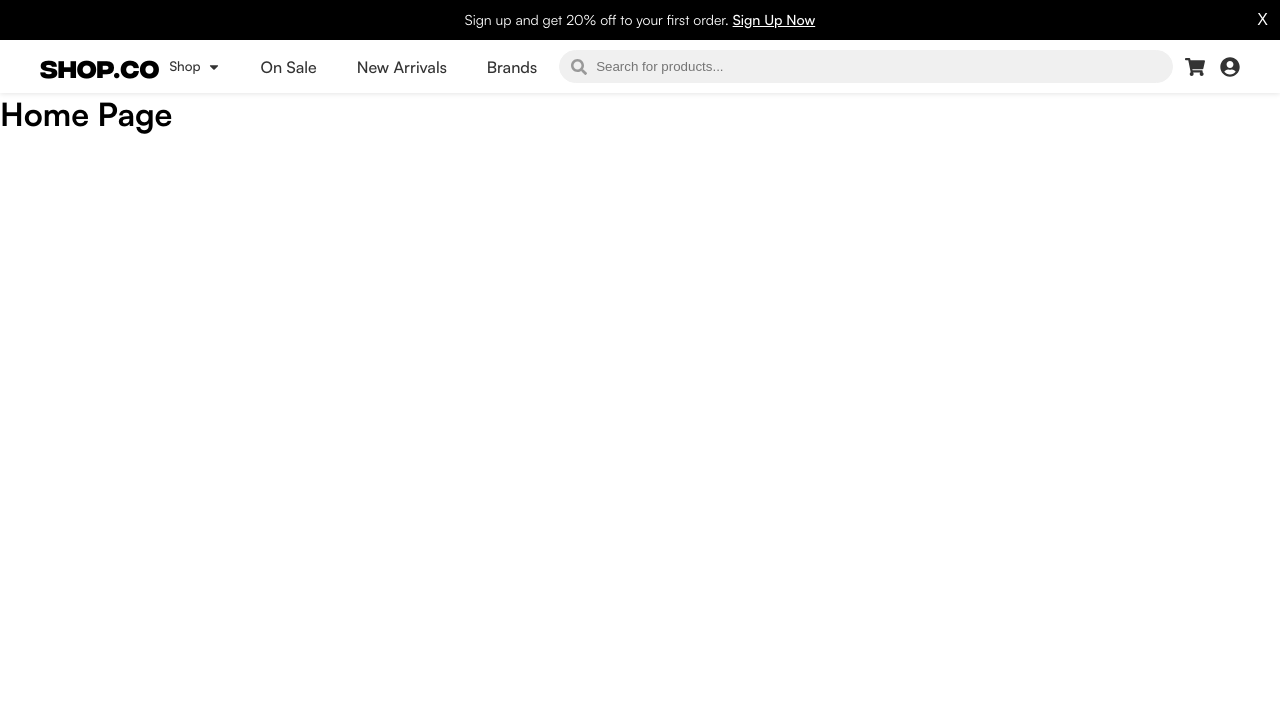
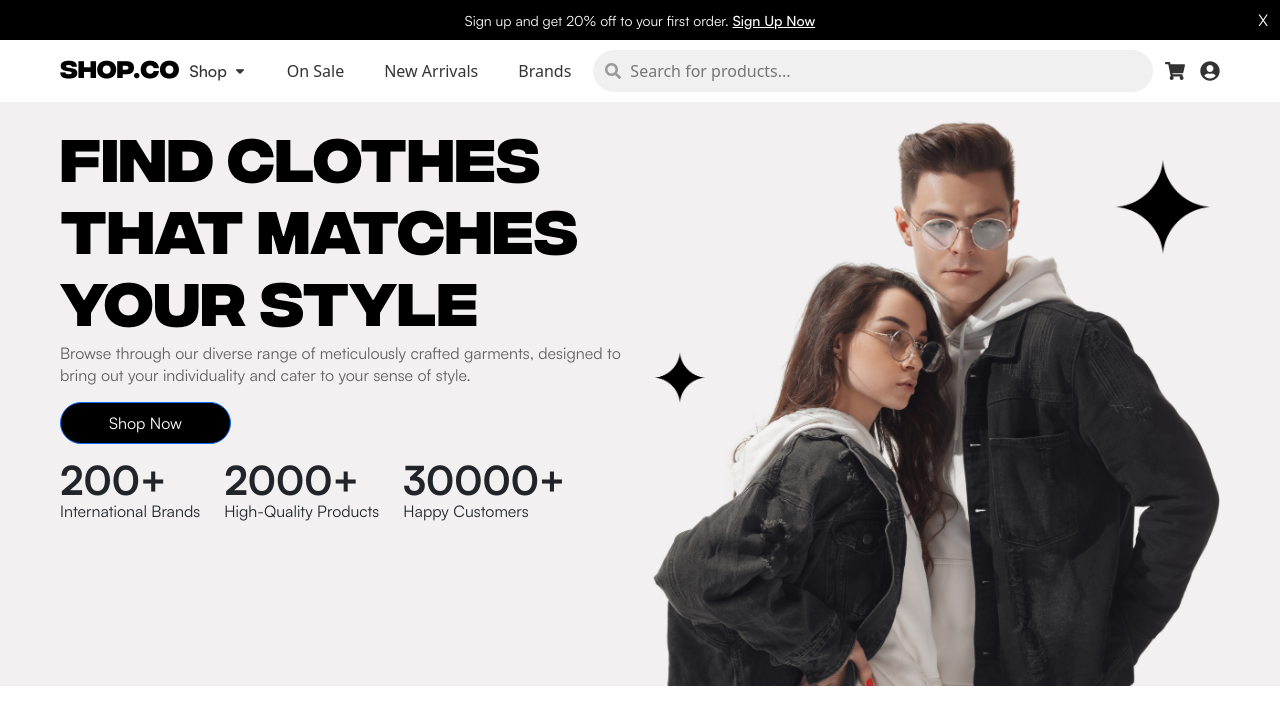
Before and after one commit to kladoyris-G/react_e-commerce, a React (Vite) app: page / in a window 1280 px wide. Shown: the top 724 px of the page. Built offline with nearby package versions, Linux system fonts and the light colour scheme.

Commit message:
add hero session on home page

```diff
--- a/package.json
+++ b/package.json
@@ -12,6 +12,8 @@
   },
   "dependencies": {
     "@reduxjs/toolkit": "^2.11.0",
+    "bootstrap": "^5.3.8",
+    "clsx": "^2.1.1",
     "react": "^19.2.0",
     "react-burger-menu": "^3.1.0",
     "react-dom": "^19.2.0",
--- a/src/App.css
+++ b/src/App.css
@@ -7,3 +7,16 @@
 body {
   margin: 0;
 }
+
+.mainContentWrapper {
+  width: 100%;
+  max-width: 1200px;
+  margin: 0 auto;
+  padding: 0 20px;
+}
+
+@media (min-width: 1400px) {
+  .mainContentWrapper {
+    max-width: 1300px;
+  }
+}
--- a/src/components/header/Header.module.css
+++ b/src/components/header/Header.module.css
@@ -10,7 +10,7 @@
 .navbar {
   display: flex;
   align-items: center;
-  padding: 10px 40px;
+  padding: 10px 20px;
   justify-content: flex-start;
   width: 100%;
   box-sizing: border-box;
--- a/src/components/header/Header.tsx
+++ b/src/components/header/Header.tsx
@@ -10,6 +10,7 @@ import styles from "./Header.module.css";
 import Home from "../../pages/home/Home";
 import { slide as Menu } from "react-burger-menu";
 import "./Burger.css";
+import clsx from "clsx";
 
 const Header: React.FC = () => {
   const [isOpen, setIsOpen] = useState(false);
@@ -42,7 +43,7 @@ const Header: React.FC = () => {
             Brands
           </Link>
         </Menu>
-        <nav className={styles.navbar}>
+        <nav className={clsx(styles.navbar, "mainContentWrapper")}>
           {/* Logo */}
           <h1 className={styles.logo}>
             <Link to={Home.route}>SHOP.CO</Link>
--- a/src/pages/home/Home.tsx
+++ b/src/pages/home/Home.tsx
@@ -1,11 +1,15 @@
 import React from "react";
 
-// Define your component
+import HeroContainer from "./componets/Hero_container/Hero_container";
+
 const Home: React.FC & { route: string } = () => {
-  return <h1>Home Page</h1>;
+  return (
+    <>
+      <HeroContainer />
+    </>
+  );
 };
 
-// Attach a static property
 Home.route = "/";
 
 export default Home;
--- /dev/null
+++ b/src/pages/home/componets/Hero_container/Hero_container.module.css
@@ -0,0 +1,42 @@
+.title {
+  font-size: 60px;
+  color: #000;
+  font-weight: 700;
+  font-family: "Integral-Cf", sans-serif;
+  font-style: bold;
+}
+
+.subTitle {
+  font-family: "Satoshi", sans-serif;
+  font-weight: 400;
+  font-size: 16px;
+  line-height: 22px;
+  color: #00000099;
+}
+
+.mainContainer {
+  background-color: #f2f0f1;
+}
+
+.shopBtn {
+  background-color: #000 !important;
+}
+
+.shopText {
+  color: #fff;
+  margin: 0;
+  font-size: 16px;
+  font-family: "Satoshi", sans-serif;
+}
+
+@media (max-width: 580px) {
+  .title {
+    font-size: 40px;
+  }
+}
+
+@media (max-width: 380px) {
+  .title {
+    font-size: 30px;
+  }
+}
--- /dev/null
+++ b/src/pages/home/componets/Hero_container/Hero_container.tsx
@@ -0,0 +1,68 @@
+import styles from "./Hero_container.module.css";
+import clsx from "clsx";
+import homeImage from "/src/assets/images/home_image.png";
+import StatContainer from "../Stat_container/Stat_container";
+
+const HeroContainer: React.FC = () => {
+  return (
+    <div className={styles.mainContainer}>
+      <div className={clsx("mainContentWrapper pt-3")}>
+        {/* Titles and Shop btn */}
+        <div className="row ">
+          <div className="col-sm">
+            <div>
+              <h1 className={styles.title}>
+                FIND CLOTHES
+                <br />
+                THAT MATCHES
+                <br />
+                YOUR STYLE
+              </h1>
+              <p className={styles.subTitle}>
+                Browse through our diverse range of meticulously crafted
+                garments, designed to bring out your individuality and cater to
+                your sense of style.
+              </p>
+              <div className="d-grid d-sm-block">
+                <button
+                  type="button"
+                  className={clsx(
+                    "btn btn-lg btn-primary rounded-pill px-5 ",
+                    styles.shopBtn
+                  )}
+                >
+                  <p className={styles.shopText}>Shop Now</p>
+                </button>
+              </div>
+            </div>
+            {/* Stats */}
+            <div className="row justify-content-center justify-content-sm-start pt-3">
+              <StatContainer
+                title="International Brands"
+                statValue={200}
+                className="col-auto pb-2"
+              />
+              <StatContainer
+                title="High-Quality Products"
+                statValue={2000}
+                className="col-auto pb-2"
+              />
+              <StatContainer
+                title="Happy Customers"
+                statValue={30000}
+                className="col-auto pb-2"
+              />
+            </div>
+          </div>
+          <div className="col-sm-12 col-lg align-self-end pt-3 pt-lg-0">
+            <div>
+              <img src={homeImage} alt="Logo" className="img-fluid" />
+            </div>
+          </div>
+        </div>
+      </div>
+    </div>
+  );
+};
+
+export default HeroContainer;
--- /dev/null
+++ b/src/pages/home/componets/Stat_container/Stat_container.module.css
@@ -0,0 +1,20 @@
+.statValue {
+  margin: 0;
+  font-family: "Satoshi";
+  font-weight: 700;
+  font-style: Bold;
+  font-size: 40px;
+  line-height: 100%;
+  letter-spacing: 0%;
+  vertical-align: middle;
+}
+
+.title {
+  margin: 0;
+  font-family: "Satoshi";
+  font-weight: 400;
+  font-style: Regular;
+  font-size: 16px;
+  line-height: 22px;
+  letter-spacing: 0%;
+}
--- /dev/null
+++ b/src/pages/home/componets/Stat_container/Stat_container.tsx
@@ -0,0 +1,19 @@
+import clsx from "clsx";
+import styles from "./Stat_container.module.css";
+
+interface Stat {
+  statValue: number;
+  title: string;
+  className?: string;
+}
+
+const StatContainer: React.FC<Stat> = ({ statValue, title, className }) => {
+  return (
+    <div className={clsx(className, styles.statItem)}>
+      <p className={styles.statValue}> {statValue}+</p>
+      <p className={styles.title}> {title}</p>
+    </div>
+  );
+};
+
+export default StatContainer;
```
Also changed, not shown: src/main.tsx (+9 -8 lines), src/assets/images/home_image.png (added).
